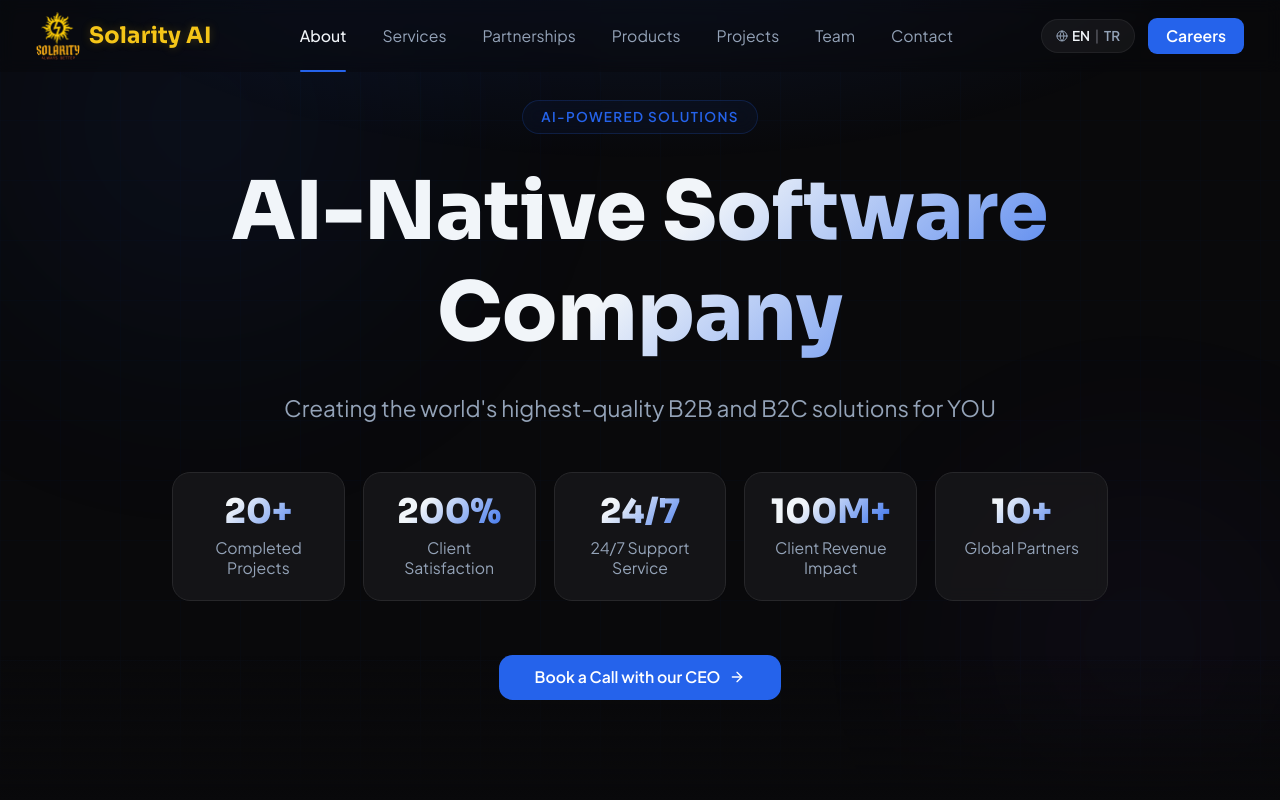
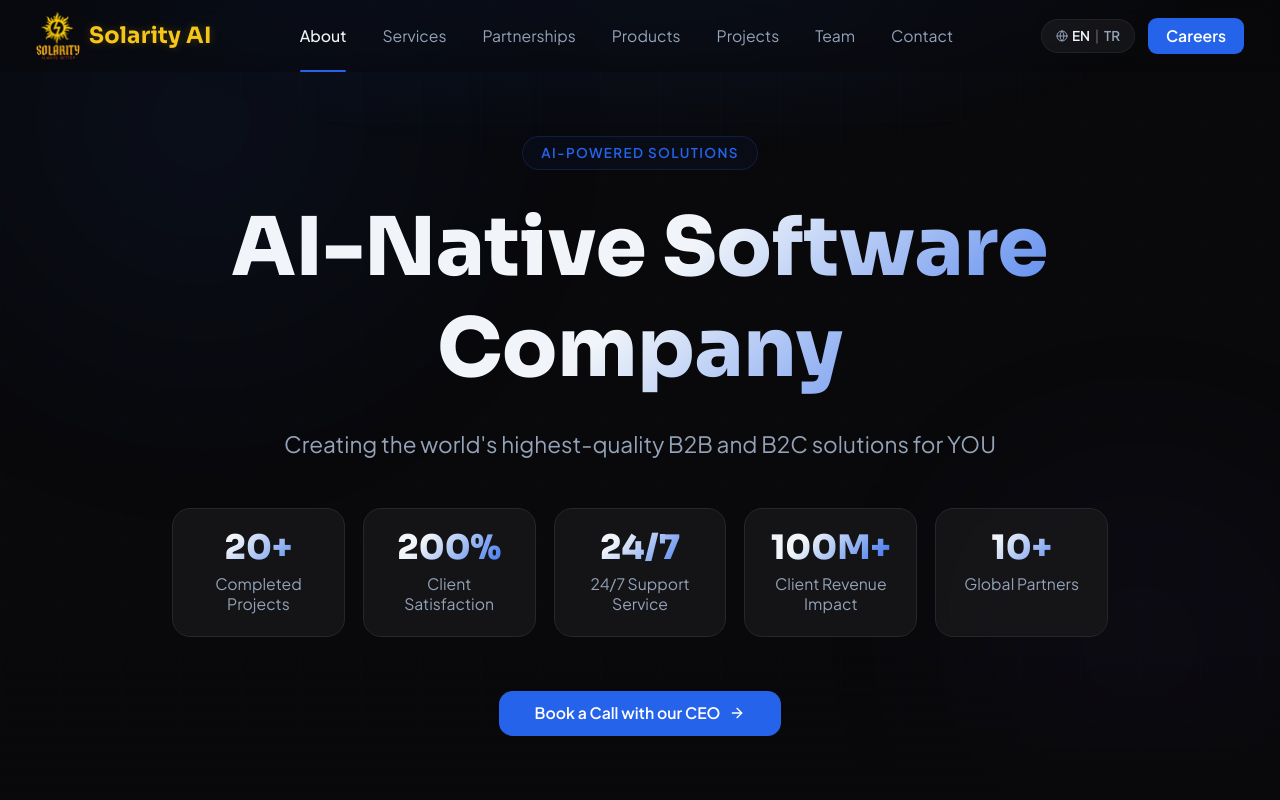
Before and after one commit to Solarity-AI/solarityai-landing-page, a Next.js app: page / in a window 1280 px wide. Shown: the top 800 px of the page. Built offline with nearby package versions, Linux system fonts and the light colour scheme.

Commit message:
fix: add top padding to Hero section to prevent overlap with fixed navbar

```diff
--- a/components/sections/Hero.tsx
+++ b/components/sections/Hero.tsx
@@ -36,7 +36,7 @@ export default function Hero() {
   const { t } = useLanguage()
 
   return (
-    <section id="about" className="relative flex items-center justify-center min-h-screen overflow-hidden bg-bg">
+    <section id="about" className="relative flex items-center justify-center min-h-screen overflow-hidden bg-bg pt-[60px] md:pt-[72px]">
       {/* Animated gradient orbs */}
       <div
         className="hero-orb absolute top-[-20%] left-[-10%] w-[600px] h-[600px] rounded-full opacity-30 blur-[120px] pointer-events-none"
```
